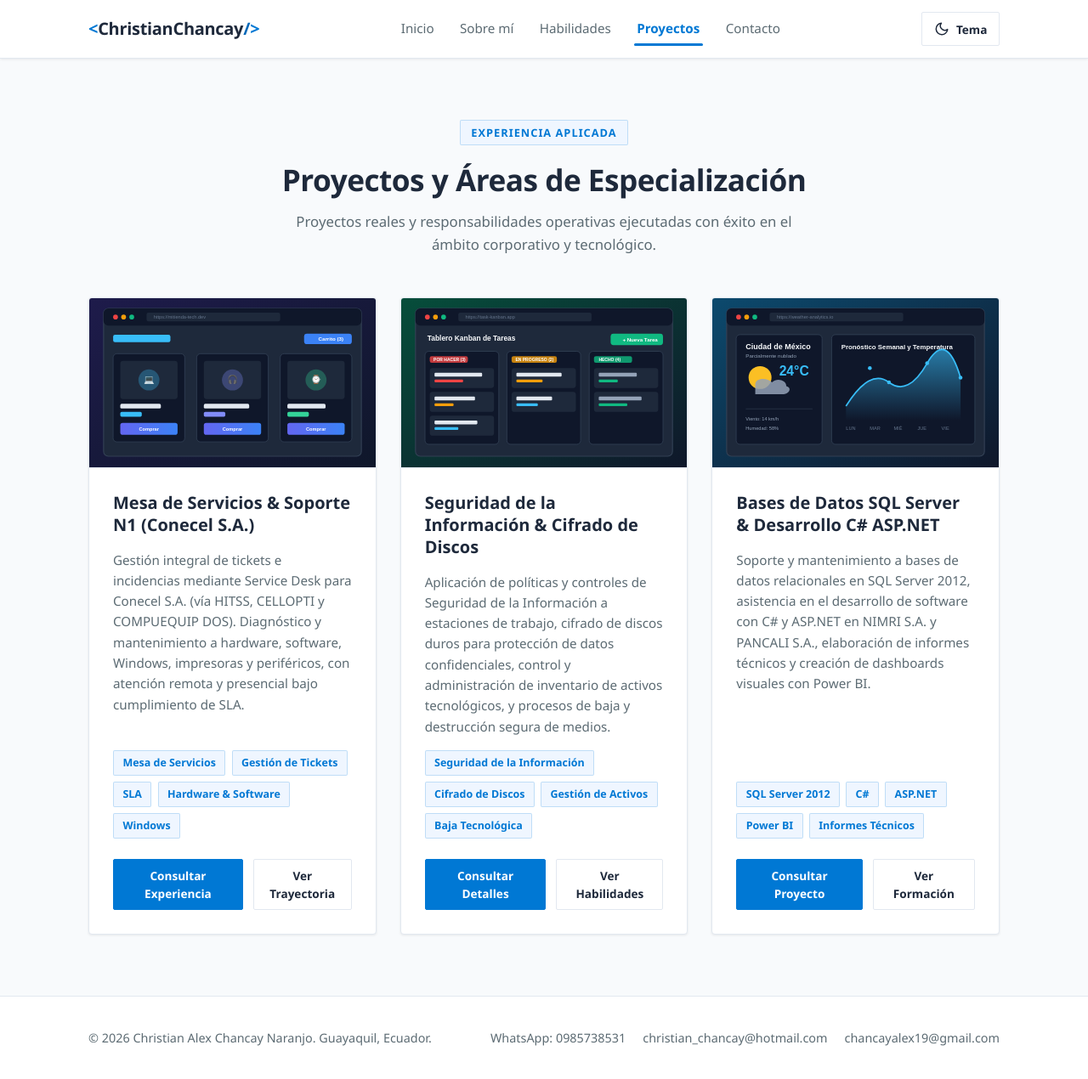
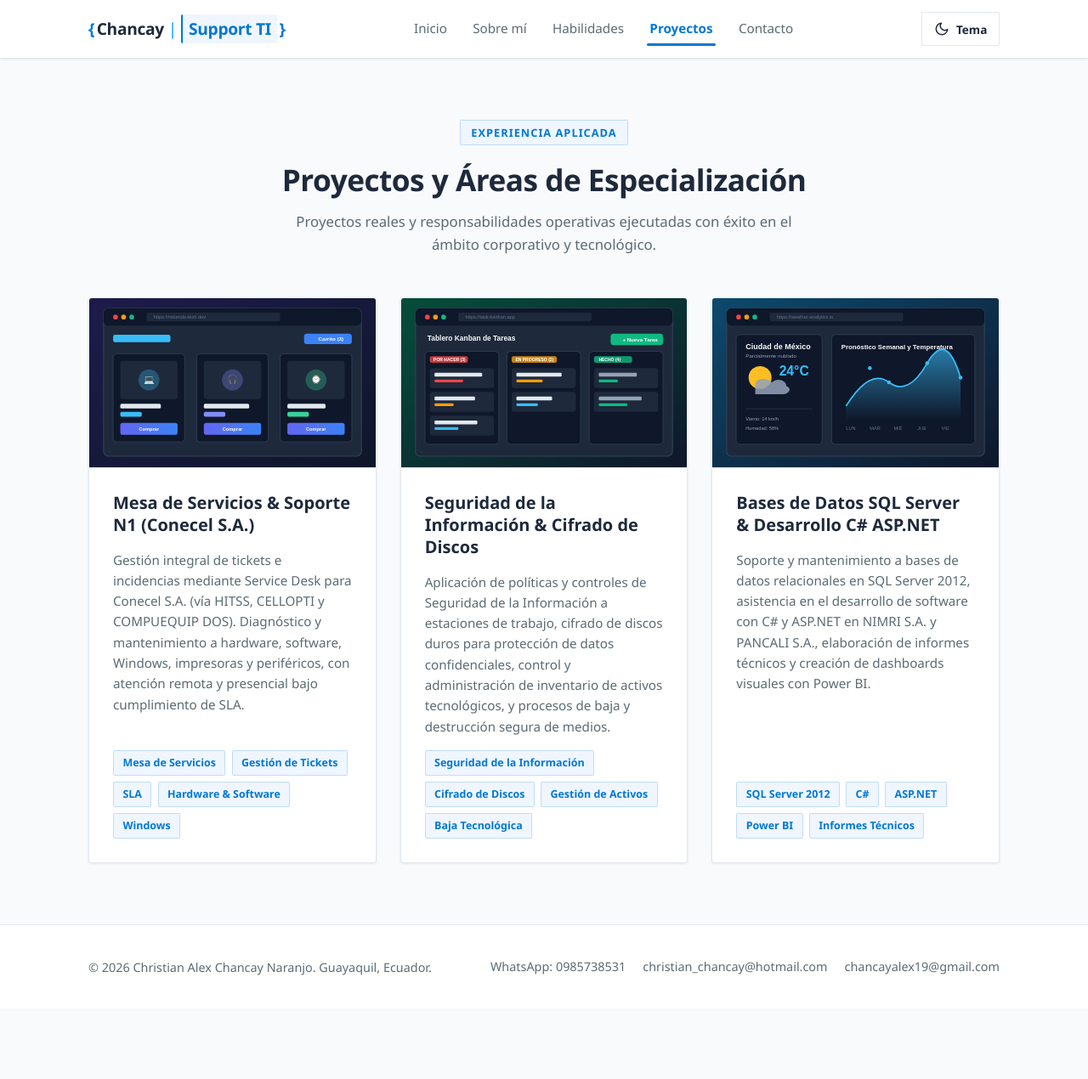
Before and after one commit to cchancay1908/portafolio-personal, a plain HTML site: page projects.html in a window 1280 px wide. Shown: the whole page at 85% size. After the commit the page ends 1187 px from the top, so only its background shows below. Drawn offline with Linux system fonts and the light colour scheme.

Commit message:
Actualización del portafolio

```diff
--- a/css/global.css
+++ b/css/global.css
@@ -245,20 +245,55 @@ input, select, textarea, button {
 }
 
 .logo {
-  font-size: 1.25rem;
+  font-size: 1.2rem;
   font-weight: 700;
   color: var(--color-text);
   letter-spacing: -0.3px;
   display: flex;
   align-items: center;
+  gap: 0.15rem;
+  font-family: var(--font-main);
+  text-decoration: none;
 }
 
-.logo-bracket {
-  color: var(--color-primary);
+/* Colores estilo Windows Metro UI */
+.logo-brace {
+  color: #0078d7; /* Metro Blue */
+  font-weight: 700;
 }
 
-.logo-slash {
-  color: var(--color-secondary);
+.logo-name {
+  color: var(--color-text);
+  font-weight: 700;
+}
+
+.logo-divider {
+  color: #00a4ef; /* Metro Cyan / Light Blue */
+  font-weight: 400;
+  margin: 0 0.15rem;
+}
+
+.logo-role {
+  color: #0078d4;
+  font-weight: 600;
+  background-color: var(--color-primary-light);
+  padding: 0.1rem 0.45rem;
+  border-radius: var(--radius-sm);
+  border-left: 2px solid #0078d7;
+}
+
+[data-theme="dark"] .logo-brace {
+  color: #00a4ef;
+}
+
+[data-theme="dark"] .logo-divider {
+  color: #38bdf8;
+}
+
+[data-theme="dark"] .logo-role {
+  color: #38bdf8;
+  background-color: rgba(0, 120, 212, 0.18);
+  border-left-color: #00a4ef;
 }
 
 .nav-menu {
--- a/projects.html
+++ b/projects.html
@@ -18,7 +18,7 @@
   <header class="site-header">
     <nav class="navbar container">
       <a href="index.html" class="logo">
-        <span class="logo-bracket">&lt;</span>ChristianChancay<span class="logo-slash">/</span><span class="logo-bracket">&gt;</span>
+        <span class="logo-brace">{</span><span class="logo-name">Chancay</span> <span class="logo-divider">|</span> <span class="logo-role">Support TI</span><span class="logo-brace">}</span>
       </a>
 
       <!-- Menú principal de enlaces -->
@@ -93,10 +93,6 @@
               <span class="badge">Hardware & Software</span>
               <span class="badge">Windows</span>
             </div>
-            <div class="project-links">
-              <a href="contact.html" class="btn btn-primary btn-sm">Consultar Experiencia</a>
-              <a href="about.html" class="btn btn-outline btn-sm">Ver Trayectoria</a>
-            </div>
           </div>
         </article>
 
@@ -115,10 +111,6 @@
               <span class="badge">Cifrado de Discos</span>
               <span class="badge">Gestión de Activos</span>
               <span class="badge">Baja Tecnológica</span>
-            </div>
-            <div class="project-links">
-              <a href="contact.html" class="btn btn-primary btn-sm">Consultar Detalles</a>
-              <a href="skills.html" class="btn btn-outline btn-sm">Ver Habilidades</a>
             </div>
           </div>
         </article>
@@ -139,10 +131,6 @@
               <span class="badge">ASP.NET</span>
               <span class="badge">Power BI</span>
               <span class="badge">Informes Técnicos</span>
-            </div>
-            <div class="project-links">
-              <a href="contact.html" class="btn btn-primary btn-sm">Consultar Proyecto</a>
-              <a href="about.html" class="btn btn-outline btn-sm">Ver Formación</a>
             </div>
           </div>
         </article>
```
Also changed, not shown: about.html (+2 -7 lines), contact.html (+1 -1 lines), index.html (+29 -12 lines), skills.html (+1 -1 lines), assets/img/profile.jpg (added), assets/img/profile.png.
